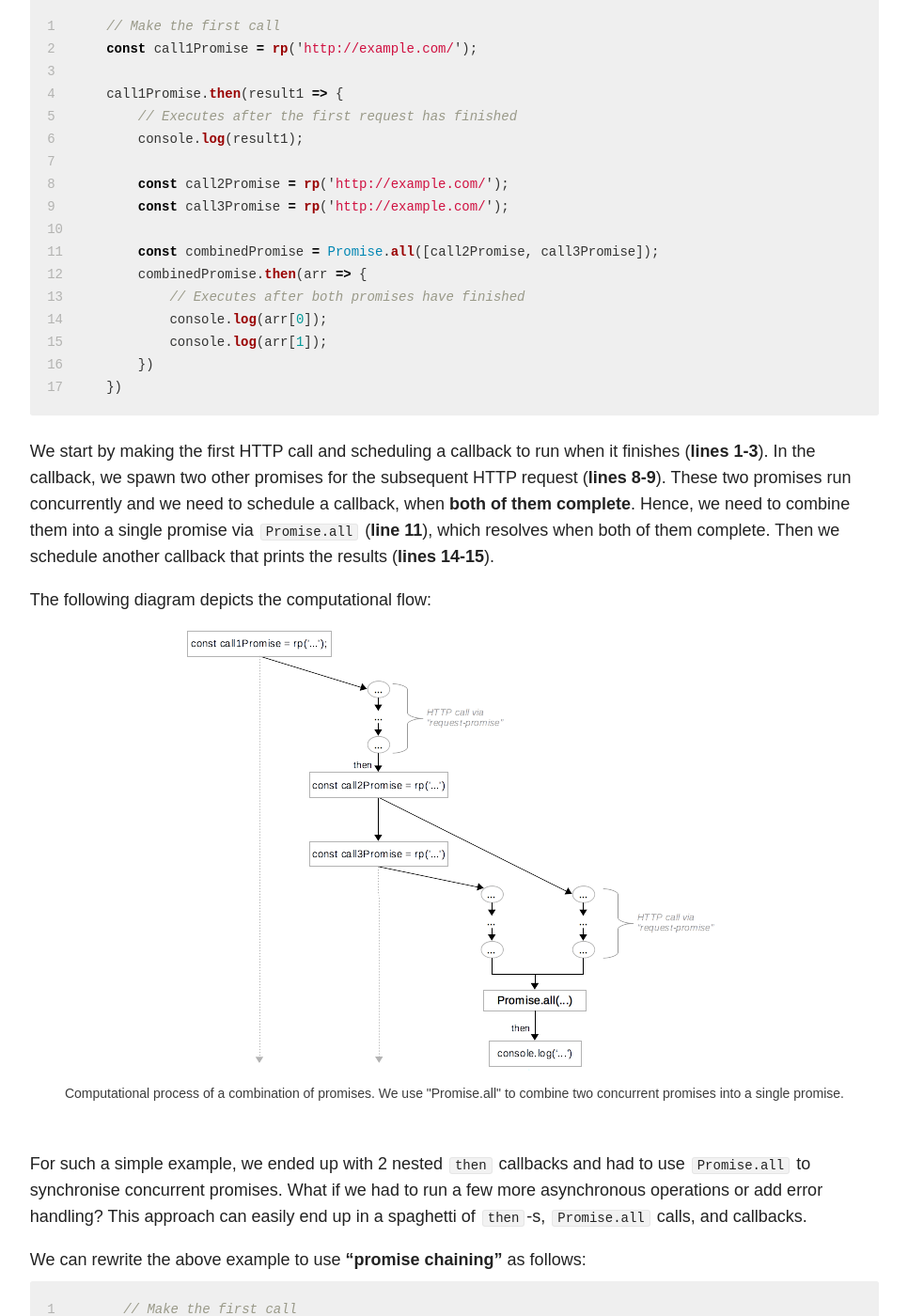
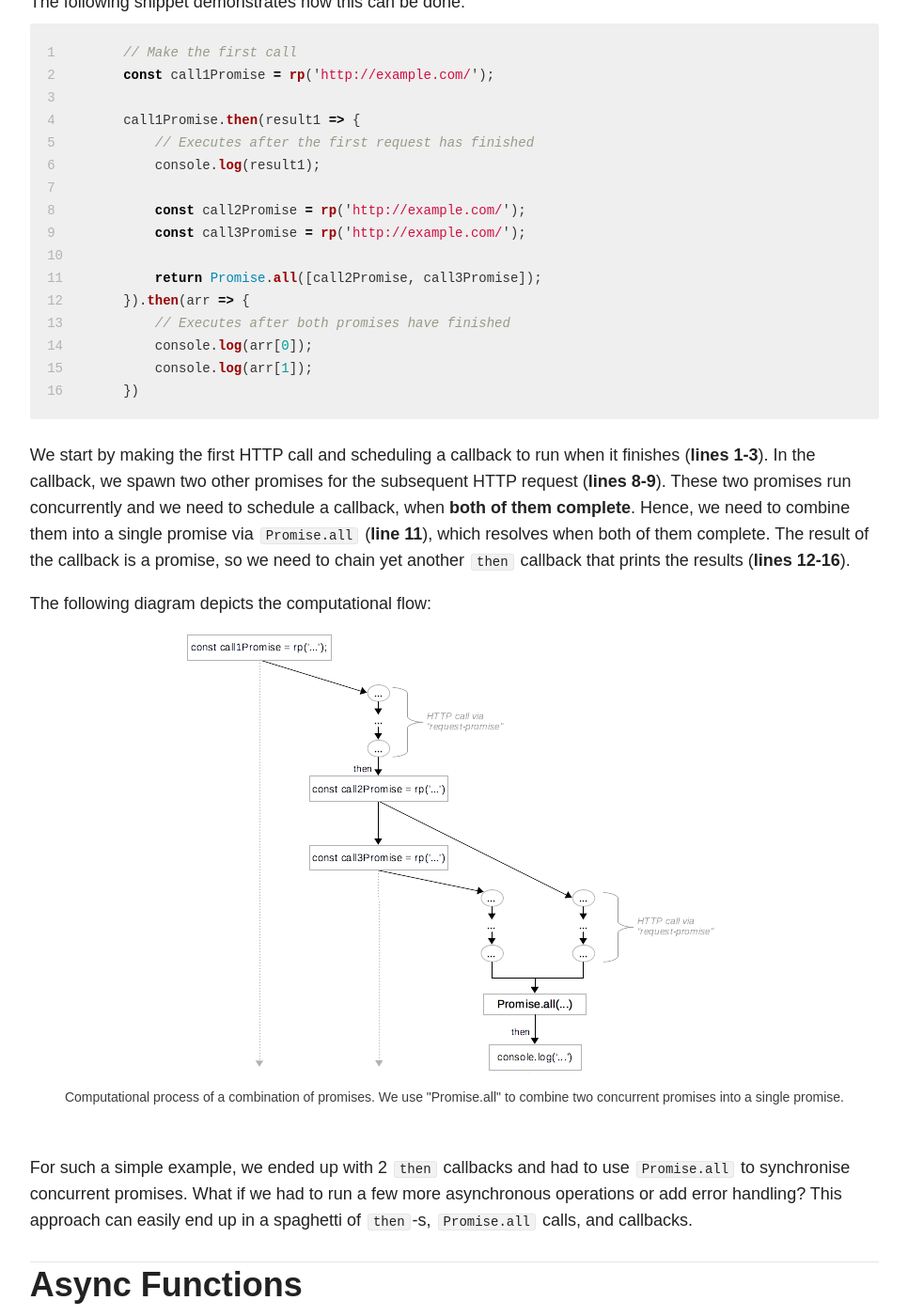
Before and after one commit to nikolayg/nikgrozev-website, a Jekyll site: the page built from _posts/blog/2017-10-01-async-await.md, in a window 1280 px wide and 1400 px high, scrolled down 3656 px. Shown: the whole window at 94% size, without its empty margins (279-1245 px from the left). Built offline with Jekyll 4.4.1, drawn with Linux system fonts in a browser that asks for light colours; nearby versions of some CDN libraries; comment, search, counter and statistics services are not loaded; some of the changed text lies outside the part shown.

````diff
--- a/_posts/blog/2017-10-01-async-await.md
+++ b/_posts/blog/2017-10-01-async-await.md
@@ -171,12 +172,11 @@ call1Promise.then(result1 => {
     const call2Promise = rp('http://example.com/');
     const call3Promise = rp('http://example.com/');
 
-    const combinedPromise = Promise.all([call2Promise, call3Promise]);
-    combinedPromise.then(arr => {
-        // Executes after both promises have finished
-        console.log(arr[0]);
-        console.log(arr[1]);
-    })
+    return Promise.all([call2Promise, call3Promise]);
+}).then(arr => {
+    // Executes after both promises have finished
+    console.log(arr[0]);
+    console.log(arr[1]);
 })
 ```
 
@@ -185,8 +185,8 @@ finishes (**lines 1-3**). In the callback, we spawn two other promises
 for the subsequent HTTP request (**lines 8-9**). These two promises run
 concurrently and we need to schedule a callback, when **both of them complete**.
 Hence, we need to combine them into a single promise via `Promise.all` (**line 11**),
-which resolves when both of them complete. Then we schedule another callback that
-prints the results (**lines 14-15**).
+which resolves when both of them complete. The result of the callback is a promise,
+so we need to chain yet another `then` callback that prints the results (**lines 12-16**).
 
 The following diagram depicts the computational flow:
 
@@ -198,34 +198,12 @@ The following diagram depicts the computational flow:
   </figcaption>
 </figure>
 
-For such a simple example, we ended up with 2 nested `then` callbacks and had to use
+For such a simple example, we ended up with 2 `then` callbacks and had to use
 `Promise.all` to synchronise concurrent promises. What if we had to run a few more
 asynchronous operations or add error handling?
 This approach can easily end up in a spaghetti of `then`-s,
 `Promise.all` calls, and callbacks.
 
-We can rewrite the above example to use **"promise chaining"** as follows:
-
-```javascript
-// Make the first call
-const call1Promise = rp('http://example.com/');
-
-call1Promise.then(result1 => {
-    // Executes after the first request has finished
-    console.log(result1);
-
-    const call2Promise = rp('http://example.com/');
-    const call3Promise = rp('http://example.com/');
-
-    return Promise.all([call2Promise, call3Promise]);
-}).then(arr => {
-    // Executes after both promises have finished
-    console.log(arr[0]);
-    console.log(arr[1]);
-})
-```
-
-This is a bit more readable, although we still had to chain two `then` callbacks and use a `Promise.all`.
 
 <div id='async-functions'/>
 # Async Functions
@@ -404,3 +382,59 @@ g().
 
 This gives us handy way to work with rejected promises via well the known
 exception handling mechanism.
+
+<div id='discussion'/>
+# Discussion
+
+Async/await is a language structure that complements promises. It allows us to work
+with promises with less boilerplate. However, `async`/`await` **do not replace
+the need for plain promises**. For example, if we call an `async` function from
+a normal function or the global scope, we won't be able to use `await` and will resort to
+vanilla promises:
+
+```javascript
+async function fAsync() {
+    // actual return value is Promise.resolve(5)
+    return 5;
+}
+
+// can't call "await fAsync()". Need to use then/catch
+fAsync().then(r => console.log(`result is ${r}`));
+```
+
+I usually try to encapsulate most of my asynchronous logic in one or few `async`
+functions, which I call from the non-async code. This minimises the amount of
+`then`/`catch` callbacks that I need to write.
+
+The `async`/`await` constructs are syntactic sugar for working with promises more
+coincisely. Every `async`/`await` construct can be rewritten with plain promises.
+Ultimately, it's a matter of style and brevity.
+
+Academics like pointing out that there's a difference between **concurrency** and **parallelism**.
+Check out [Rob Pike's talk](https://vimeo.com/49718712) on the topic or my
+[previous post](/2015/07/14/overview-of-modern-concurrency-and-parallelism-concepts/).
+Concurrency is about **composing independent processes** (in the general meaning of the term process)
+to work together, while parallelism is about **actually executing multiple processes simultaneously**.
+Concurrency is about the application design and structure, while parallelism is about the actual execution.
+
+Let’s take a multi-threaded application as an example. The separation of the application into
+threads defines its concurrent model. The mapping of these threads on the available cores defines
+its level or parallelism. A concurrent system may run efficiently on a single processor,
+in which case it is not parallel.
+
+<figure>
+  <img src="/images/blog/Overview of Modern Concurrency and Parallelism Concepts/concurrent_vs_parallel.png" alt="Concurrent vs. Parallel" >
+  <figcaption>Concurrent vs. Parallel.</figcaption>
+</figure>
+
+In that sence, promises allow us to break up a program into **concurrent** modules
+which may or may not run in parallel. Whether the actual JavaScript execution is
+**parallel** depends on the implementation. For example, Node Js is single threaded and
+if a promise is CPU bound you won't see much parallelism. However, if you compile
+your code to java bytecode via something like
+[Nashorn](http://www.oracle.com/technetwork/articles/java/jf14-nashorn-2126515.html),
+in theory you may be able to map CPU bound promises on different cores and achieve
+parallelism. Hence in my opinion, promises (either vanilla or expressed via `async`/`await`) constitute
+the concurrency model of a JavaScript app.
+
+> **Update**: updated based on constructive comments from the forum.
````
Also changed, not shown: other parts of _posts/blog/2017-10-01-async-await.md (+1 -0 lines).
